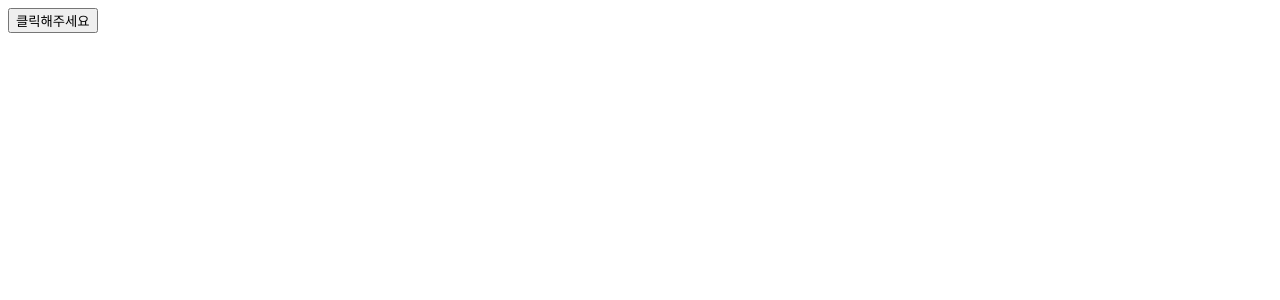
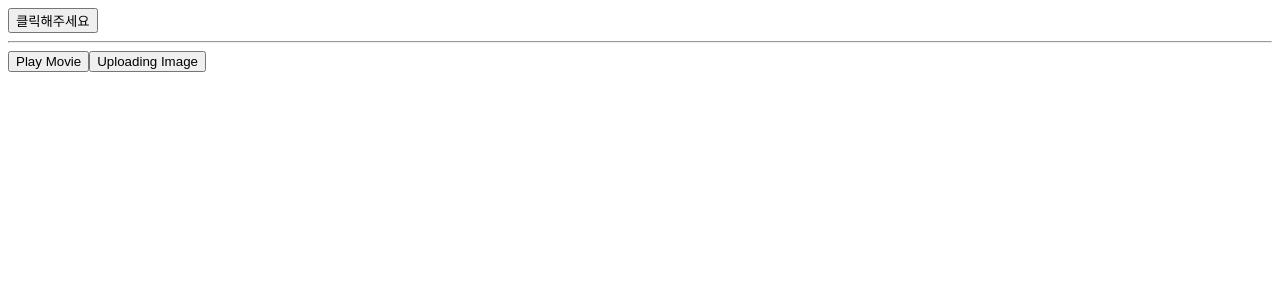
Before and after one commit to projectmiluju/vite-react-first, a React (Vite) app: page / in a window 1280 px wide. Shown: the top 300 px of the page. Built offline with nearby package versions, Linux system fonts and the light colour scheme.

Commit message:
propagation 이벤트 전파 방지

```diff
--- a/src/App.jsx
+++ b/src/App.jsx
@@ -13,6 +13,19 @@ export default function App() {
   return (
     <>
       <BasicButton onClick={buttonCliked}>클릭해주세요</BasicButton>
+
+      <hr/>
+
+      <div className="Toolbar" onClick={() => alert('you clicked on the toolbar')}>
+        <button onClick={e => {
+            e.stopPropagation();
+            alert('Playing!')
+          }}>Play Movie</button>
+        <button onClick={e => {
+            e.stopPropagation()
+            alert('Uploading!')
+          }}>Uploading Image</button>
+      </div>
     </>
   );
 }
```
